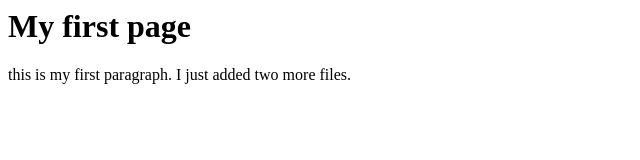
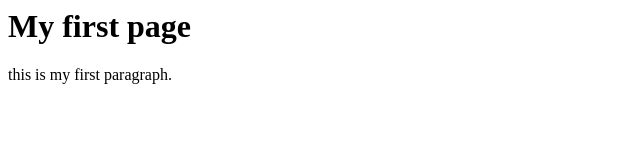
Before and after one commit to malkhafaji/test, a plain HTML site: page index.html in a window 1280 px wide. Shown: the whole page, without its empty margins (0-640 px from the left). Drawn offline with Linux system fonts and the light colour scheme.

Commit message:
Update index.html

```diff
--- a/index.html
+++ b/index.html
@@ -2,7 +2,7 @@
 	<body>
 		<h1>My first page</h1>
 		<p>
-			this is my first paragraph. I just added two more files.
+			this is my first paragraph.
 		</p>
 	</body>
 </html>
```
